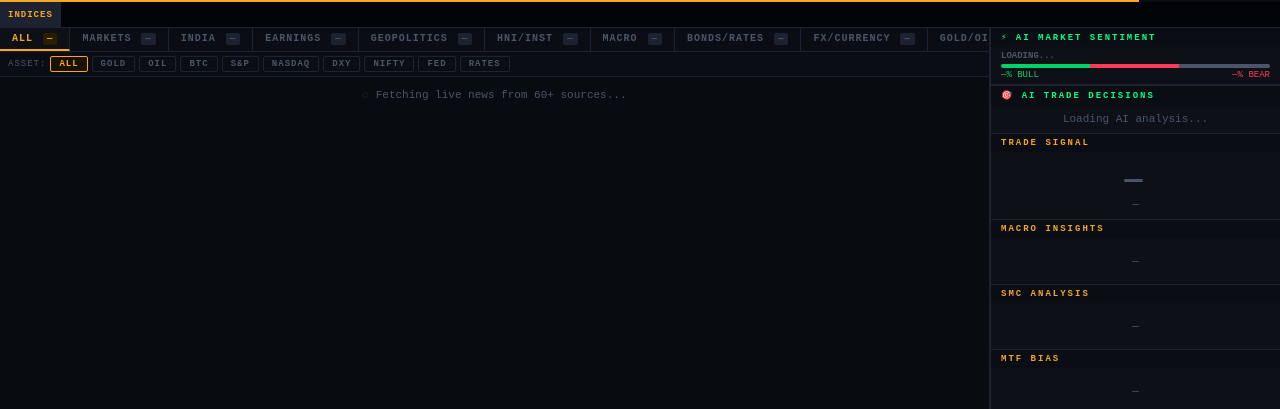
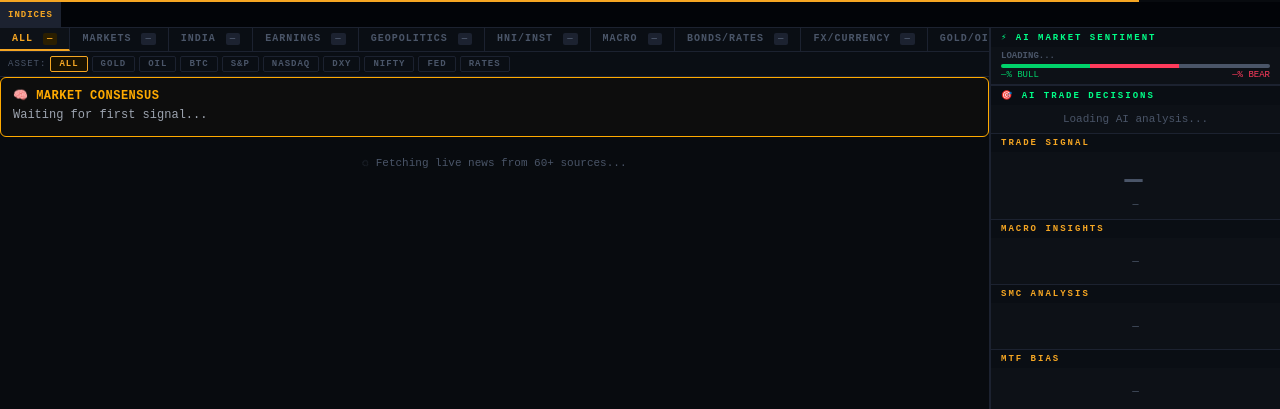
Before and after one commit to mahendirank/ai-market-terminal, a Python web app: template templates/dashboard.html in a window 1280 px wide. Shown: the part 36-445 px from the top of the page. Run offline with Jinja, Linux system fonts and the light colour scheme; the template is opened without the code that fills it, so the values that code supplies are empty.

Commit message:
Add Master Signal Panel — live market consensus from last 10 signals
Panel sits above news feed showing aggregated gold/dxy/nasdaq direction,
overall BUY/SELL/WAIT bias, confidence%, and signal count reason.
Updates automatically each time a non-cached news summary loads.

Co-Authored-By: Claude Sonnet 4.6 <noreply@anthropic.com>

```diff
--- a/templates/dashboard.html
+++ b/templates/dashboard.html
@@ -503,6 +503,15 @@ body { background: var(--bg); color: var(--text); font-family: 'Courier New', mo
       <button class="af-btn" data-asset="FED"   onclick="setAsset(this)">FED</button>
       <button class="af-btn" data-asset="RATES" onclick="setAsset(this)">RATES</button>
     </div>
+    <!-- MASTER SIGNAL PANEL -->
+    <div id="master-panel" style="border:1px solid #ffaa00;padding:10px 12px;margin-bottom:8px;border-radius:6px;background:#0d0d0d;color:#fff;font-size:12px;">
+      <div style="color:#ffaa00;font-weight:bold;letter-spacing:0.5px;margin-bottom:5px;">🧠 MARKET CONSENSUS</div>
+      <div id="ms-assets" style="color:#9ca3af;margin-bottom:4px;">Waiting for first signal...</div>
+      <div id="ms-bias"       style="font-weight:bold;margin-bottom:2px;"></div>
+      <div id="ms-confidence" style="font-size:10px;color:#9ca3af;"></div>
+      <div id="ms-reason"     style="font-size:10px;color:#6b7280;margin-top:2px;"></div>
+    </div>
+
     <div class="news-feed" id="news-feed">
       <div class="loading"><span class="spinner">◌</span> Fetching live news from 60+ sources...</div>
     </div>
@@ -2680,6 +2689,13 @@ const PRIORITY_ASSETS = ['gold', 'nasdaq', 'crude', 'dxy'];
 function assetColor(val) {
   const v = (val || '').toLowerCase();
   return v === 'bullish' ? '#4ade80' : v === 'bearish' ? '#f87171' : '#4a5568';
+}
+
+function getColor(val) {
+  const v = (val || '').toLowerCase();
+  if (v === 'bullish' || v === 'buy')  return '#00ff9d';
+  if (v === 'bearish' || v === 'sell') return '#ff4d4d';
+  return '#ffaa00';
 }
 
 function assetLabel(val) {
@@ -2907,6 +2923,19 @@ function showSummaryModal(data) {
     ].filter(l => l !== null).join('\n');
     navigator.clipboard.writeText(lines);
   };
+
+  // Master Signal Panel — update whenever masterSignal is in the response
+  if (data.masterSignal) {
+    const ms       = data.masterSignal;
+    const msAssets = document.getElementById('ms-assets');
+    const msBias   = document.getElementById('ms-bias');
+    msAssets.innerText   = `Gold: ${ms.gold || '—'}  |  DXY: ${ms.dxy || '—'}  |  Nasdaq: ${ms.nasdaq || '—'}`;
+    msAssets.style.color = '#ccc';
+    msBias.innerText     = `🔥 Bias: ${ms.overall_bias || '—'}`;
+    msBias.style.color   = getColor(ms.overall_bias);
+    document.getElementById('ms-confidence').innerText = `Confidence: ${Math.round(ms.confidence || 0)}%`;
+    document.getElementById('ms-reason').innerText     = ms.reason || '';
+  }
 }
 
 function closeSummaryModal() {
```
